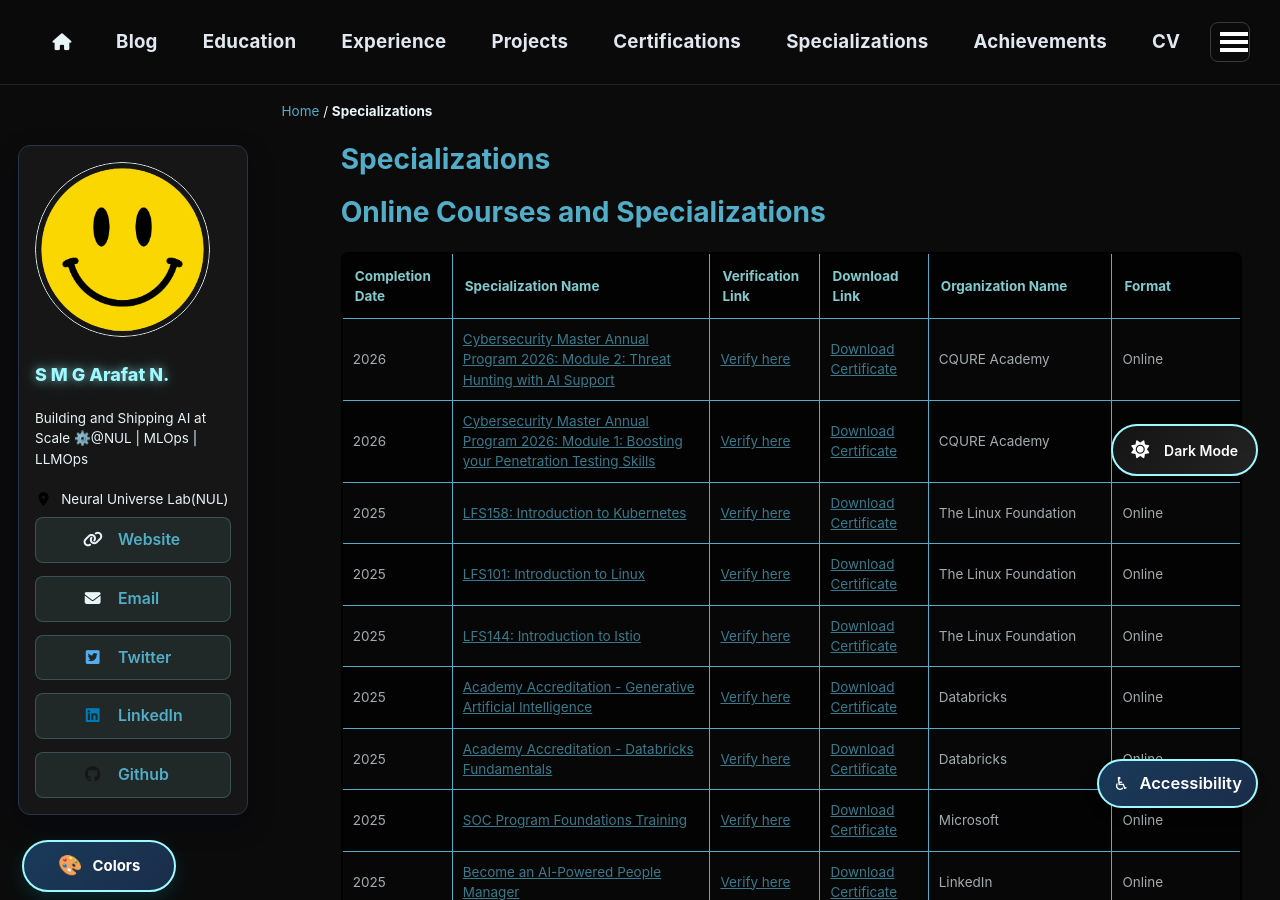
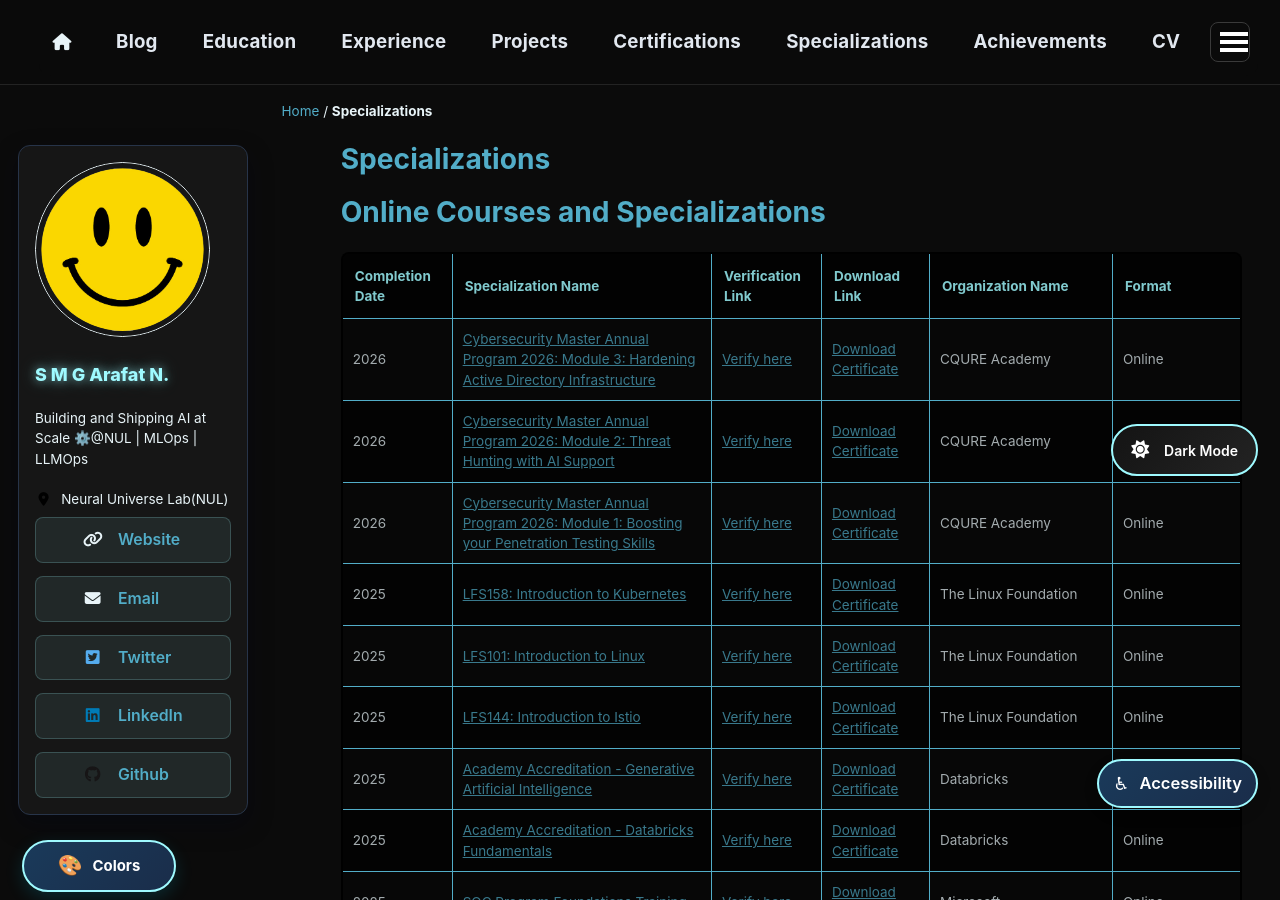
Before and after one commit to neuralnishan/neuralnishan.github.io, a Jekyll site: the page built from _pages/specialization.md, in a window 1280 px wide and 900 px high. Built offline with Jekyll 4.4.1, drawn with Linux system fonts in a browser that asks for light colours.

Commit message:
CQURECMAP26M3

```diff
--- a/_pages/specialization.md
+++ b/_pages/specialization.md
@@ -10,6 +10,7 @@ redirect_from:
 
 | Completion Date | Specialization Name | Verification Link | Download Link | Organization Name | Format |
 | --------------- | ------------------- | ---------------- | ------------- | ----------------- | ------ |
+| 2026 | [Cybersecurity Master Annual Program 2026: Module 3: Hardening Active Directory Infrastructure](https://www.credential.net/3fc77c6d-cecb-4930-90db-e4c3c140f8f2#acc.hlRwkFeS) | [Verify here](https://www.credential.net/3fc77c6d-cecb-4930-90db-e4c3c140f8f2#acc.hlRwkFeS) | [Download Certificate](https://www.credential.net/3fc77c6d-cecb-4930-90db-e4c3c140f8f2#acc.hlRwkFeS) | CQURE Academy | Online |
 | 2026 | [Cybersecurity Master Annual Program 2026: Module 2: Threat Hunting with AI Support](https://www.credential.net/8cb2ae96-e10d-401c-af6a-62fb8ee886ca#acc.sTvjg2Wo) | [Verify here](https://www.credential.net/8cb2ae96-e10d-401c-af6a-62fb8ee886ca#acc.sTvjg2Wo) | [Download Certificate](https://www.credential.net/8cb2ae96-e10d-401c-af6a-62fb8ee886ca#acc.sTvjg2Wo) | CQURE Academy | Online |
 | 2026 | [Cybersecurity Master Annual Program 2026: Module 1: Boosting your Penetration Testing Skills](https://www.credential.net/ed0d534d-a9c5-421f-bccf-c8c1e28dbf1f) | [Verify here](https://www.credential.net/ed0d534d-a9c5-421f-bccf-c8c1e28dbf1f) | [Download Certificate](https://www.credential.net/ed0d534d-a9c5-421f-bccf-c8c1e28dbf1f) | CQURE Academy | Online |
 | 2025 | [LFS158: Introduction to Kubernetes](https://www.credly.com/earner/earned/badge/c1c822d2-02bc-4974-886d-202da7027886) | [Verify here](https://www.credly.com/earner/earned/badge/c1c822d2-02bc-4974-886d-202da7027886) | [Download Certificate](/files/thelinuxfoundation/certificates/Introduction to Kubernetes LFS158.pdf) | The Linux Foundation | Online |
```
